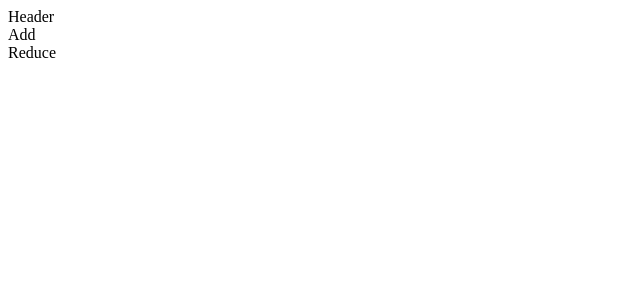
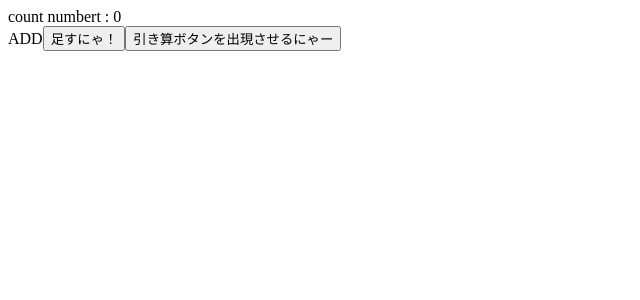
Before and after one commit to yambal/Sales-ReactRedux-tutorial-test1, a React app: page / in a window 1280 px wide. Shown: the top 300 px of the page, without its empty margins (0-640 px from the left). Built offline with nearby package versions, Linux system fonts and the light colour scheme.

Commit message:
基本機能の実装

```diff
--- a/src/js/Add.jsx
+++ b/src/js/Add.jsx
@@ -1,11 +1,23 @@
 import React, { Component } from 'react'
 import ReactDom from 'react-dom'
 
+// import Style from './App.css'
+
 export default class Add extends Component {
+  constructor(props){
+    super(props)
+  }
   render(){
+    const count = this.props.count
     return (
-      <div>
-      Add
+      <div className="count_box">
+      ADD
+        <button type="button" onClick={() => {this.props.addCount(count)}}>
+        足すにゃ！
+        </button>
+        <button type="button" onClick={() => {this.props.changeButton(false)}}>
+        引き算ボタンを出現させるにゃー
+        </button>
       </div>
     )
   }
--- /dev/null
+++ b/src/js/App.css
@@ -0,0 +1,5 @@
+
+.count_box {
+  /* width: 50px;
+  height: 300px; */
+}
--- a/src/js/App.jsx
+++ b/src/js/App.jsx
@@ -6,12 +6,40 @@ import Reduce from './Reduce'
 import Header from './Header'
 
 export default class App extends Component {
+  constructor(){
+    super()
+    this.state = {
+      count: 0,
+      isAdd: true
+    }
+    this.addCount = this.addCount.bind(this)
+    this.reduceCount = this.reduceCount.bind(this)
+    this.changeButton = this.changeButton.bind(this)
+  }
+  addCount(count){
+    this.setState({
+      count: count + 1
+    })
+  }
+  reduceCount(count){
+    this.setState({
+    count: count - 1
+    })
+  }
+  changeButton(bool){
+    this.setState({
+      isAdd: bool
+    })
+  }
   render() {
+    const count = this.state.count
     return (
       <div>
-        <Header />
-        <Add />
-        <Reduce />
+        <Header count={count} />
+        {this.state.isAdd?
+        <Add count={count} addCount={this.addCount} changeButton={this.changeButton}/>
+        :<Reduce count={count} reduceCount={this.reduceCount} changeButton={this.changeButton}/>
+        }
       </div>
     )
   }
--- a/src/js/Header.jsx
+++ b/src/js/Header.jsx
@@ -2,10 +2,14 @@ import React, { Component } from 'react'
 import ReactDom from 'react-dom'
 
 export default class Header extends Component {
+  constructor(props){
+    super(props)
+  }
   render(){
+    const count = this.props.count
     return (
       <div>
-      Header
+      count numbert : {count}
       </div>
     )
   }
--- a/src/js/Reduce.jsx
+++ b/src/js/Reduce.jsx
@@ -1,11 +1,23 @@
 import React, { Component } from 'react'
 import ReactDom from 'react-dom'
 
+// import Style from './App.css'
+
 export default class Reduce extends Component {
+  constructor(props){
+    super(props)
+  }
   render(){
+    const count = this.props.count
     return (
-      <div>
-      Reduce
+      <div className="count_box">
+      REDUCE
+        <button type="button" onClick={() => {this.props.reduceCount(count)}}>
+        引くにゃ！
+        </button>
+        <button type="button" onClick={() => {this.props.changeButton(true)}}>
+        足し算ボタンを出現させるにゃー
+        </button>
       </div>
     )
   }
--- a/webpack.config.js
+++ b/webpack.config.js
@@ -19,6 +19,17 @@ module.exports = {
 					presets: ['react', 'es2015', 'stage-0'],
 					plugins: ['react-html-attrs', 'transform-decorators-legacy', 'transform-class-properties'],
 				}
+			},
+			{
+				// https://github.com/react-boilerplate/react-boilerplate/issues/1648
+				// Do not transform vendor's CSS with CSS-modules
+				// The point is that they remain in global scope.
+				// Since we require these CSS files in our JS or CSS files,
+				// they will be a part of our compilation either way.
+				// So, no need for ExtractTextPlugin here.
+				test: /\.css$/,
+				include: /node_modules/,
+				loader: "style-loader!css-loader!less-loader"
 			}
 		]
 	},
```
Also changed, not shown: package.json (+8 -5 lines), 1 other file (tests, documents, lock files or other folders).
